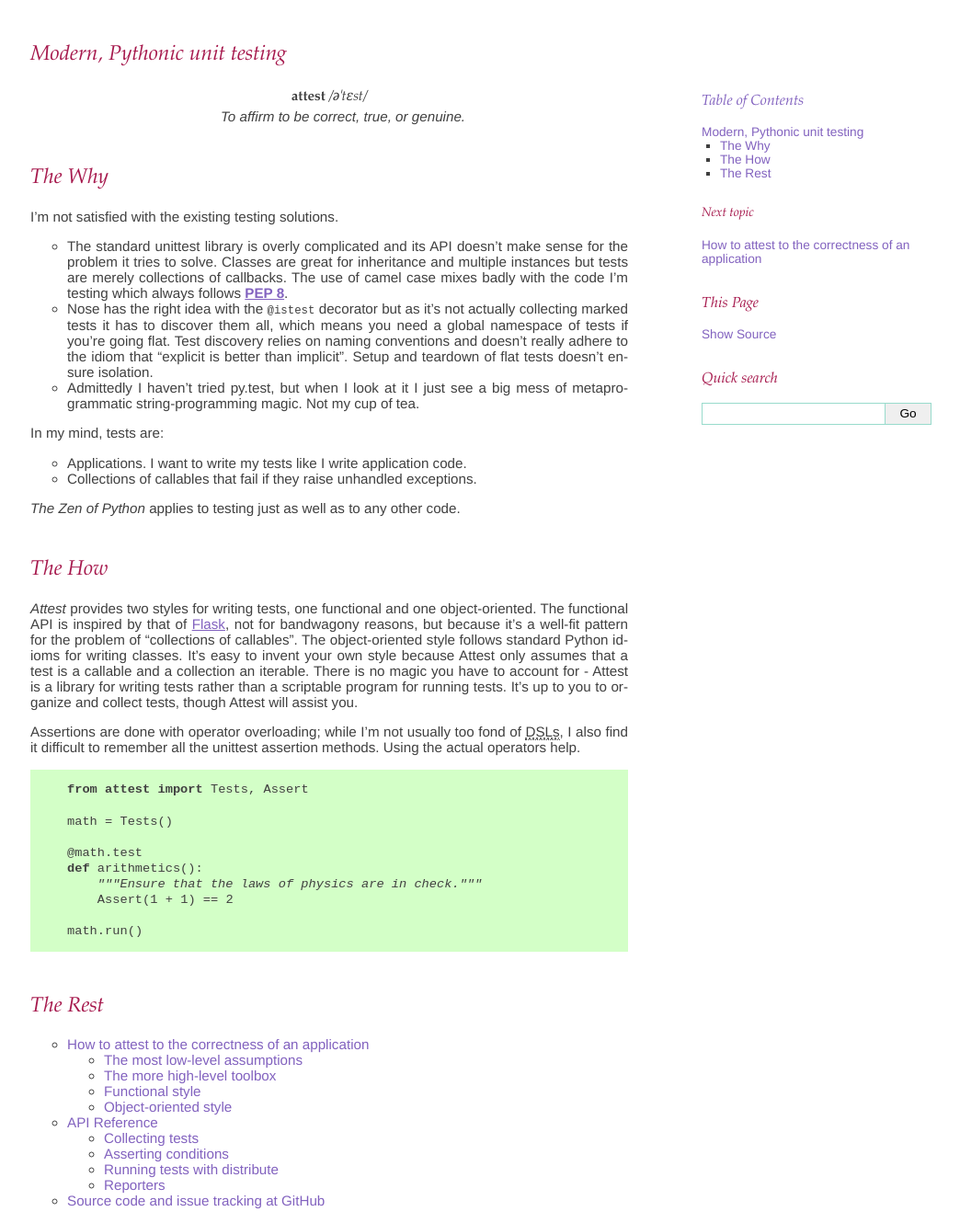
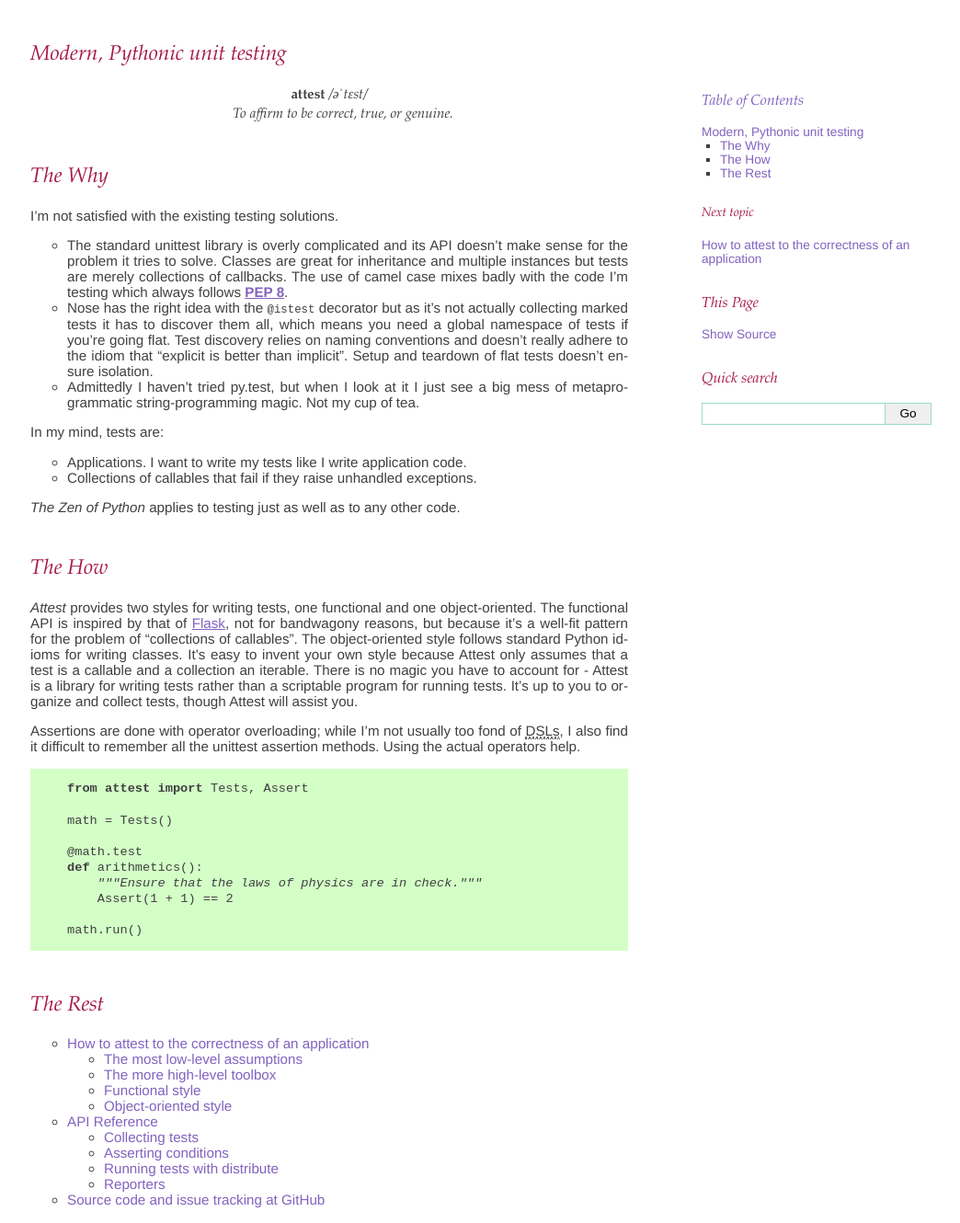
Before and after one commit to dag/attest, a Sphinx documentation site: the page built from docs/index.rst, in a window 1280 px wide and 1330 px high. Shown: the whole window at 92% size, without its empty margins (132-1176 px from the left). Built offline with Sphinx 7.4.7, drawn with Linux system fonts in a browser that asks for light colours.

Commit message:
Add some serif fonts

```diff
--- a/docs/_themes/attest/static/attest.css
+++ b/docs/_themes/attest/static/attest.css
@@ -1,13 +1,13 @@
 @import url("basic.css");
 
 body
-{ font-family: 'Ubuntu', 'Helvetica', 'sans-serif';
+{ font-family: 'Delicious', 'Ubuntu', 'Helvetica', 'sans-serif';
   font-size: 95%;
   color: #404040;
 }
 
 h1, h2, h3, h4, h5, h6
-{ font-family: 'Garamond', 'Georgia', 'serif';
+{ font-family: 'Garamond', 'Times', 'Times New Roman', 'Georgia', 'serif';
   font-weight: normal;
   font-style: italic;
   color: #a6194d;
@@ -15,7 +15,7 @@
 }
 
 pre, tt, tt.descname
-{ font-family: 'Liberation Mono', 'Consolas', 'monospace';
+{ font-family: 'Envy Code R', 'Liberation Mono', 'Consolas', 'monospace';
   font-size: 90%;
 }
 
@@ -89,8 +89,8 @@
 { text-align: center;
 }
 
-dl.dictionary-entry dt
-{ font-family: 'Garamond', 'Georgia', 'serif';
+dl.dictionary-entry
+{ font-family: 'Garamond', 'Times', 'Times New Roman', 'Georgia', 'serif';
 }
 
 dl.dictionary-entry dd
```
